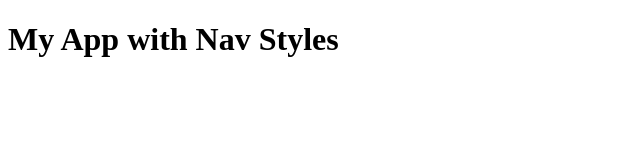
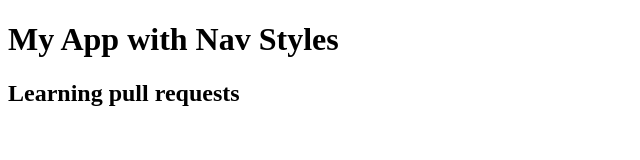
Before and after one commit to thinkful-ei-orka/test_repo-Carlo-Kamela, a plain HTML site: page index.html in a window 1280 px wide. Shown: the whole page, without its empty margins (0-640 px from the left). Drawn offline with Linux system fonts and the light colour scheme.

Commit message:
added h2

```diff
--- a/index.html
+++ b/index.html
@@ -9,5 +9,6 @@
 </head>
 <body>
     <h1>My App with Nav Styles</h1>
+    <h2>Learning pull requests</h2>
 </body>
 </html>
```
